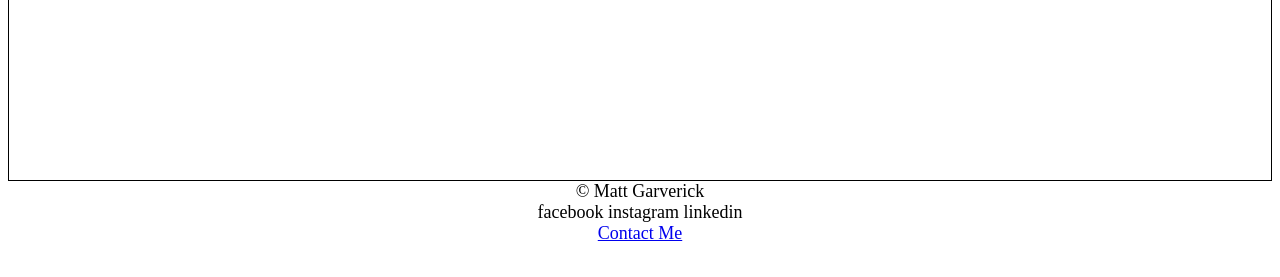
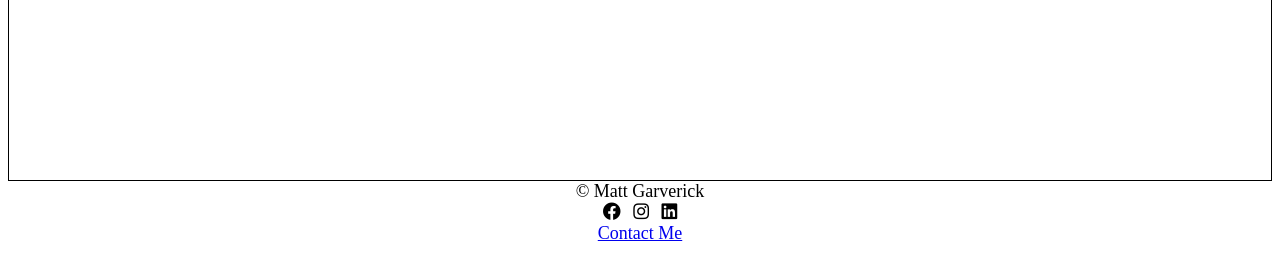
Before and after one commit to matthewgarverick/Portfolio-Follow-Along, a plain HTML site: page index.html in a window 1280 px wide. Shown: the part 51-328 px from the top of the page. Drawn offline with nearby package versions, Linux system fonts and the light colour scheme.

Commit message:
Added Social Media Icons

```diff
--- a/css/styles.css
+++ b/css/styles.css
@@ -52,4 +52,8 @@ footer {
   /* possiblitity of background image for footer */
 }
 
+.socialMedia i {
+  padding: 0 4px;
+}
+
 /* End of Footer Styles */
--- a/index.html
+++ b/index.html
@@ -6,6 +6,7 @@
 <html>
 <head>
   <title>Portfolio Follow Along</title>
+  <link rel="stylesheet" href="https://use.fontawesome.com/releases/v5.8.1/css/all.css" integrity="sha384-50oBUHEmvpQ+1lW4y57PTFmhCaXp0ML5d60M1M7uH2+nqUivzIebhndOJK28anvf" crossorigin="anonymous">
   <link rel="stylesheet" type="text/css" href="css/styles.css">
   <meta name="viewport" content="width=device-width, initial-scale=1.0">
   <script src="https://ajax.googleapis.com/ajax/libs/jquery/3.3.1/jquery.min.js"></script>
@@ -46,7 +47,7 @@
         &copy; Matt Garverick
       </div>
       <div class="socialMedia">
-        facebook instagram linkedin
+        <i class="fab fa-facebook"></i> <i class="fab fa-instagram"></i> <i class="fab fa-linkedin"></i>
       </div>
       <div class="contact">
         <a href="contact.html">Contact Me</a>
```
